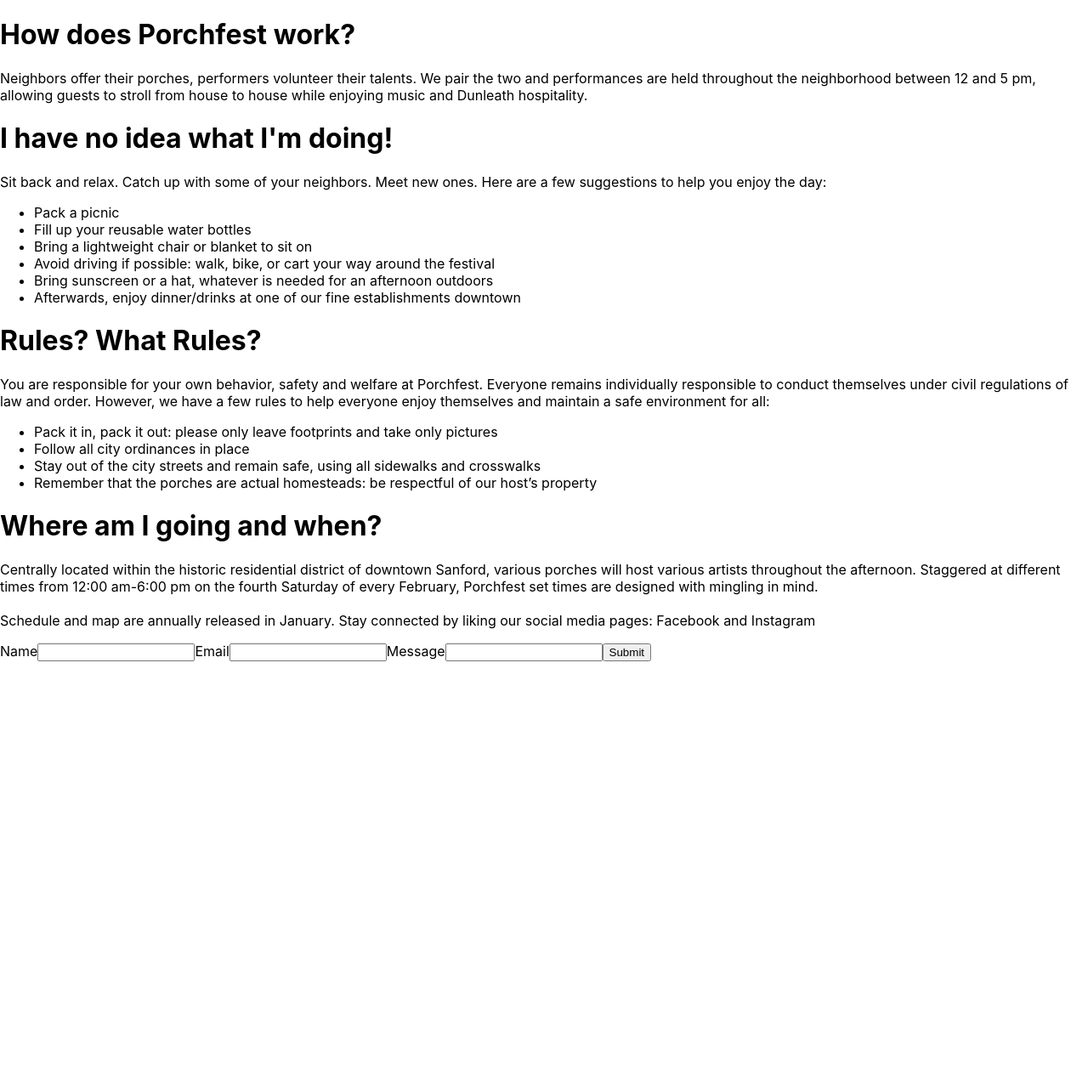
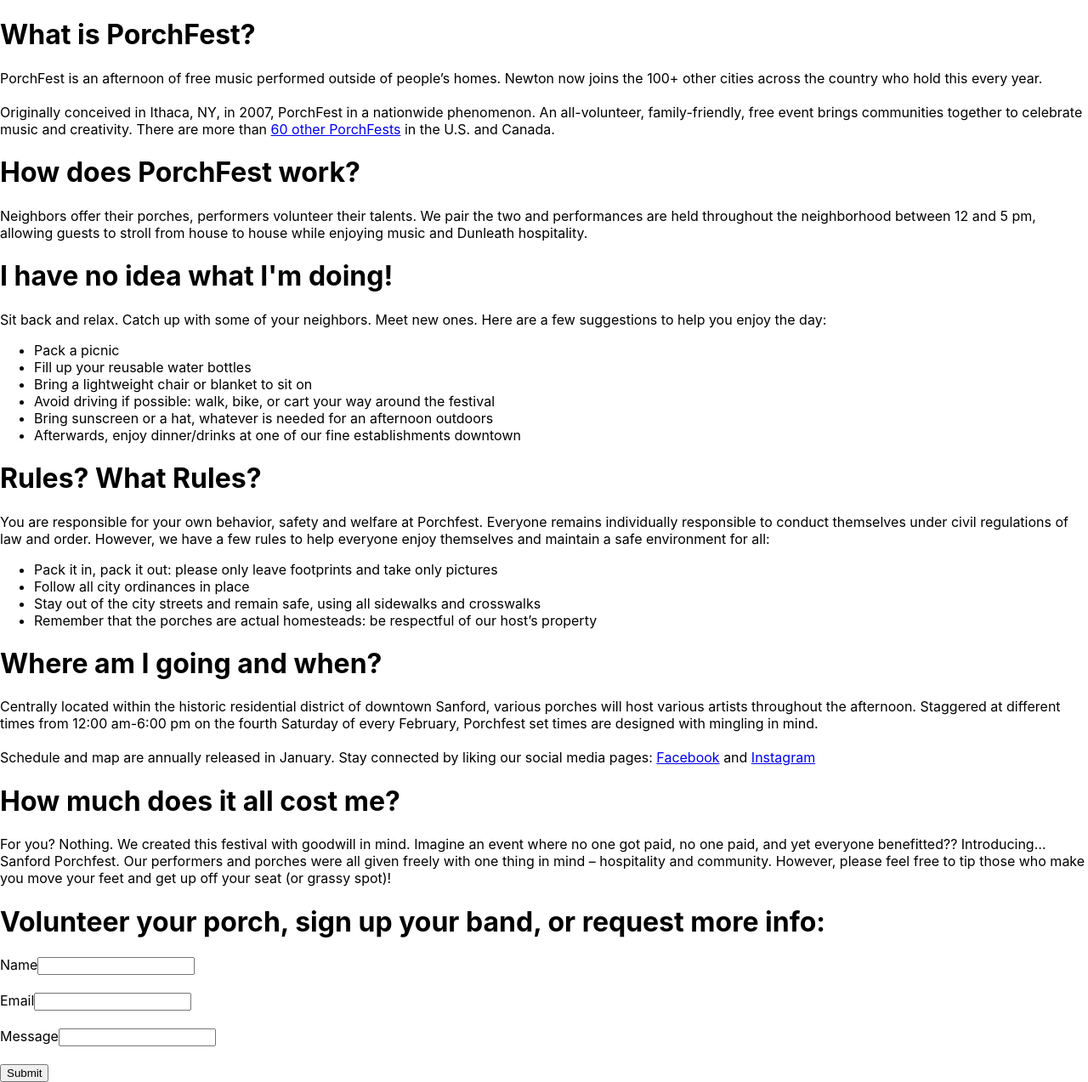
Before and after one commit to Blake-D/tacoma-porches, a Next.js app: page / in a window 1280 px wide. Shown: the whole page at 85% size. Before the commit the page ends 800 px from the top, so only its background shows below. Built offline with nearby package versions, Linux system fonts and the light colour scheme.

Commit message:
all copy added, form submitting correctly. basic wireframe complete. about to apply very basic styling to host on netlify for demo

```diff
--- /dev/null
+++ b/components/HowDoesItWork.js
@@ -0,0 +1,10 @@
+function HowDoesItWork(){
+    return(
+        <div>
+        <h1>How does PorchFest work?</h1>
+        <p>Neighbors offer their porches, performers volunteer their talents. We pair the two and performances are held throughout the neighborhood between 12 and 5 pm, allowing guests to stroll from house to house while enjoying music and Dunleath hospitality.</p>
+      </div>
+    )
+}
+
+export default HowDoesItWork
--- /dev/null
+++ b/components/HowMuch.js
@@ -0,0 +1,10 @@
+function HowMuch(){
+    return(
+        <div>
+            <h1>How much does it all cost me?</h1>
+            <p>For you? Nothing. We created this festival with goodwill in mind. Imagine an event where no one got paid, no one paid, and yet everyone benefitted?? Introducing… Sanford Porchfest. Our performers and porches were all given freely with one thing in mind – hospitality and community. However, please feel free to tip those who make you move your feet and get up off your seat (or grassy spot)!</p>
+        </div>
+    )
+}
+
+export default HowMuch
--- a/components/WhatIs.js
+++ b/components/WhatIs.js
@@ -1,8 +1,12 @@
 function WhatIs(){
     return(
         <div>
-        <h1>How does Porchfest work?</h1>
-        <p>Neighbors offer their porches, performers volunteer their talents. We pair the two and performances are held throughout the neighborhood between 12 and 5 pm, allowing guests to stroll from house to house while enjoying music and Dunleath hospitality.</p>
+        <h1>What is PorchFest?</h1>
+        <p>PorchFest is an afternoon of free music performed outside of people’s homes. Newton now joins the 100+ other cities across the country who hold this every year.
+        <br></br>
+        <br></br>
+        Originally conceived in Ithaca, NY, in 2007, PorchFest in a nationwide phenomenon. An  all-volunteer, family-friendly, free event brings communities together to celebrate music and creativity. There are more than <a href="http://www.porchfest.org/porchfests-elsewhere/" target="_blank">60 other PorchFests</a> in the U.S. and Canada.
+        </p>
       </div>
     )
 }
--- a/pages/index.js
+++ b/pages/index.js
@@ -1,8 +1,10 @@
 import { useState } from 'react'
 import WhatIs from '../components/WhatIs'
+import HowDoesItWork from '../components/HowDoesItWork'
 import WhatDoIDo from '../components/WhatDoIDo'
 import Rules from '../components/Rules'
 import WhereWhen from '../components/WhereWhen'
+import HowMuch from '../components/HowMuch'
 import styles from '../styles/Home.module.css'
 
 export default function Home() {
@@ -44,21 +46,26 @@ export default function Home() {
   return (
     <div>
       <WhatIs />
+      <HowDoesItWork />
       <WhatDoIDo />
       <Rules />
       <WhereWhen />
-
+      <HowMuch />
       <div id="form">
+        <h1>Volunteer your porch, sign up your band, or request more info:</h1>
         <form>
           <label htmlFor='name'>Name</label>
           <input type='text' name='name' onChange={(e) => { setName(e.target.value) }} />
-
+          <br></br>
+          <br></br>
           <label htmlFor='email'>Email</label>
           <input type='email' name='email' onChange={(e) => { setEmail(e.target.value) }} />
-
+          <br></br>
+          <br></br>
           <label htmlFor='message'>Message</label>
           <input type='text' name='message' onChange={(e) => { setMessage(e.target.value) }} />
-
+          <br></br>
+          <br></br>
           <input type='submit' onClick={(e) => { handleSubmit(e) }} />
 
         </form>
--- a/styles/Home.module.css
+++ b/styles/Home.module.css
@@ -1,4 +1,8 @@
-.container {
+/* body{
+  background-color: red;
+} */
+
+/* .container {
   min-height: 100vh;
   padding: 0 0.5rem;
   display: flex;
@@ -119,4 +123,4 @@
     width: 100%;
     flex-direction: column;
   }
-}
+} */
--- a/styles/globals.css
+++ b/styles/globals.css
@@ -6,10 +6,10 @@ body {
     Ubuntu, Cantarell, Fira Sans, Droid Sans, Helvetica Neue, sans-serif;
 }
 
-a {
+/* a {
   color: inherit;
   text-decoration: none;
-}
+} */
 
 * {
   box-sizing: border-box;
```
